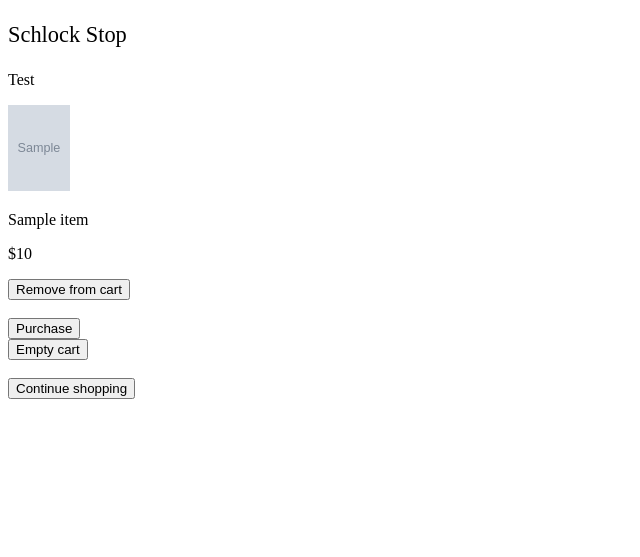
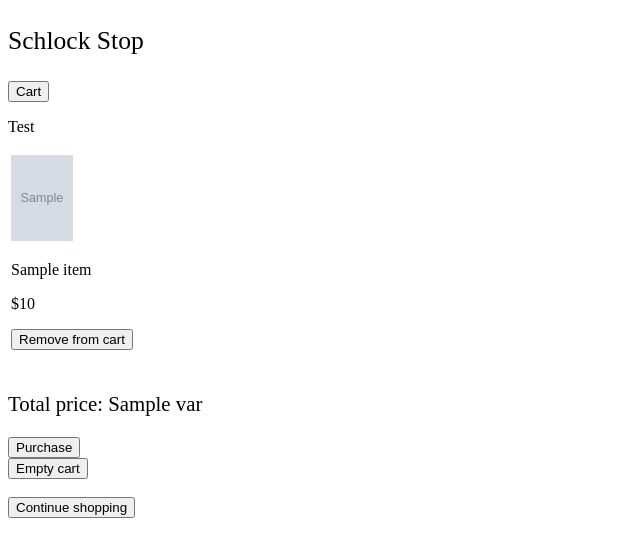
Before and after one commit to IvanYerkinov/Contractor, a Flask app: template templates/checkout.html in a window 1280 px wide. Shown: the top 557 px of the page, without its empty margins (0-640 px from the left). Run offline with Flask 2, Linux system fonts and the light colour scheme; the template is opened without the code that fills it: most values are stand-ins (such as "Sample title", 1, 10 or a date in 2020); grey boxes marked "Sample" are stand-in pictures.

Commit message:
Worked on checkout.html

```diff
--- a/app.py
+++ b/app.py
@@ -17,9 +17,17 @@ mycart.drop()
 
 item = {"name": "", "price": 0, "img_url": ""}
 
-items.insert_one({"name": "test1", "price": 0, "img_url": "https://m.media-amazon.com/images/M/MV5BMGZmNGIxMTYtMmVjMy00YzhkLWIyOTktNTExZGFiYjNiNzdlXkEyXkFqcGdeQXVyMTQxNzMzNDI@._V1_.jpg"})
-items.insert_one({"name": "test2", "price": 0, "img_url": "https://vignette.wikia.nocookie.net/ghostbusters/images/8/8d/GhostbustersIIStorybookByScholasticSc01.png/revision/latest?cb=20170222172348"})
-items.insert_one({'name': 'test3', 'price': 0, 'img_url': ''})
+items.insert_one({"name": "test1", "price": 15, "img_url": "https://m.media-amazon.com/images/M/MV5BMGZmNGIxMTYtMmVjMy00YzhkLWIyOTktNTExZGFiYjNiNzdlXkEyXkFqcGdeQXVyMTQxNzMzNDI@._V1_.jpg"})
+items.insert_one({"name": "test2", "price": 10, "img_url": "https://vignette.wikia.nocookie.net/ghostbusters/images/8/8d/GhostbustersIIStorybookByScholasticSc01.png/revision/latest?cb=20170222172348"})
+items.insert_one({'name': 'test3', 'price': 5, 'img_url': ''})
+
+
+def getPrice():
+    price = 0
+    listofcart = mycart.find()
+    for index in listofcart:
+        price += index['price']
+    return price
 
 
 @app.route("/")
@@ -28,11 +36,31 @@ def base():
     return render_template('store.html', items=items.find())
 
 
-@app.route('/cart')
+@app.route('/cart', methods=["POST"])
+def showcart():
+    return render_template('checkout.html', mcart=mycart.find(), var=getPrice())
+
+
 @app.route('/cart/<item_id>', methods=["POST"])
 def cart(item_id):
-    mycart.insert_one(items.find_one({'_id': ObjectId(item_id)}))
-    return render_template('checkout.html', cart=mycart.find())
+    object = items.find_one({'_id': ObjectId(item_id)})
+
+    object["_id"] = ObjectId()
+
+    mycart.insert_one(object)
+    return render_template('checkout.html', mcart=mycart.find(), var=getPrice())
+
+
+@app.route('/remcart/<item_id>', methods=["POST"])
+def remcart(item_id):
+    mycart.delete_one({'_id': ObjectId(item_id)})
+    return render_template('checkout.html', mcart=mycart.find(), var=getPrice())
+
+
+@app.route('/emptycart', methods=["POST"])
+def empcart():
+    mycart.drop()
+    return render_template('checkout.html', mcart=mycart.find(), var=getPrice())
 
 
 @app.route('/show/<item_id>', methods=["POST"])
--- a/templates/base.html
+++ b/templates/base.html
@@ -2,10 +2,13 @@
 <html>
 <head>
     <title>Schlock Stop</title>
-    <p style="font-size:140%;">Schlock Stop</p>
+    <p style="font-size:160%;">Schlock Stop</p>
 </head>
 
 <body>
+    <form method="post" action="/cart">
+        <button type="submit" name="button" >Cart</button>
+    </form>
     <p>Test</p>
     {% block content %}{% endblock %}
 </body>
--- a/templates/checkout.html
+++ b/templates/checkout.html
@@ -2,19 +2,27 @@
 
 {% block content %}
 
-    {% for item in cart %}
+<table>
+    {% for item in mcart %}
+        <td>
             <img src="{{ item['img_url'] }}" alt="{{ item['name'] }}" height="86" width="62">
             <p>{{item['name']}}</p>
             <p>${{item['price']}}</p>
-        <form method="post" action="">
+            <form method="post" action=" {{ url_for('remcart', item_id = item['_id']) }}">
                 <button type="submit" name="button">Remove from cart</button>
             </form>
             <br>
+        </td>
     {% endfor %}
+</table>
+
+
+    <p style="font-size:130%;">Total price: {{var}}</p>
+
     <form method="post" action="">
         <button type="submit" name="button">Purchase</button>
     </form>
-    <form method="post" action="">
+    <form method="post" action="/emptycart">
         <button type="submit" name="button">Empty cart</button>
     </form>
     <br>
```
Lines whose indentation alone changed are shown as unchanged.
